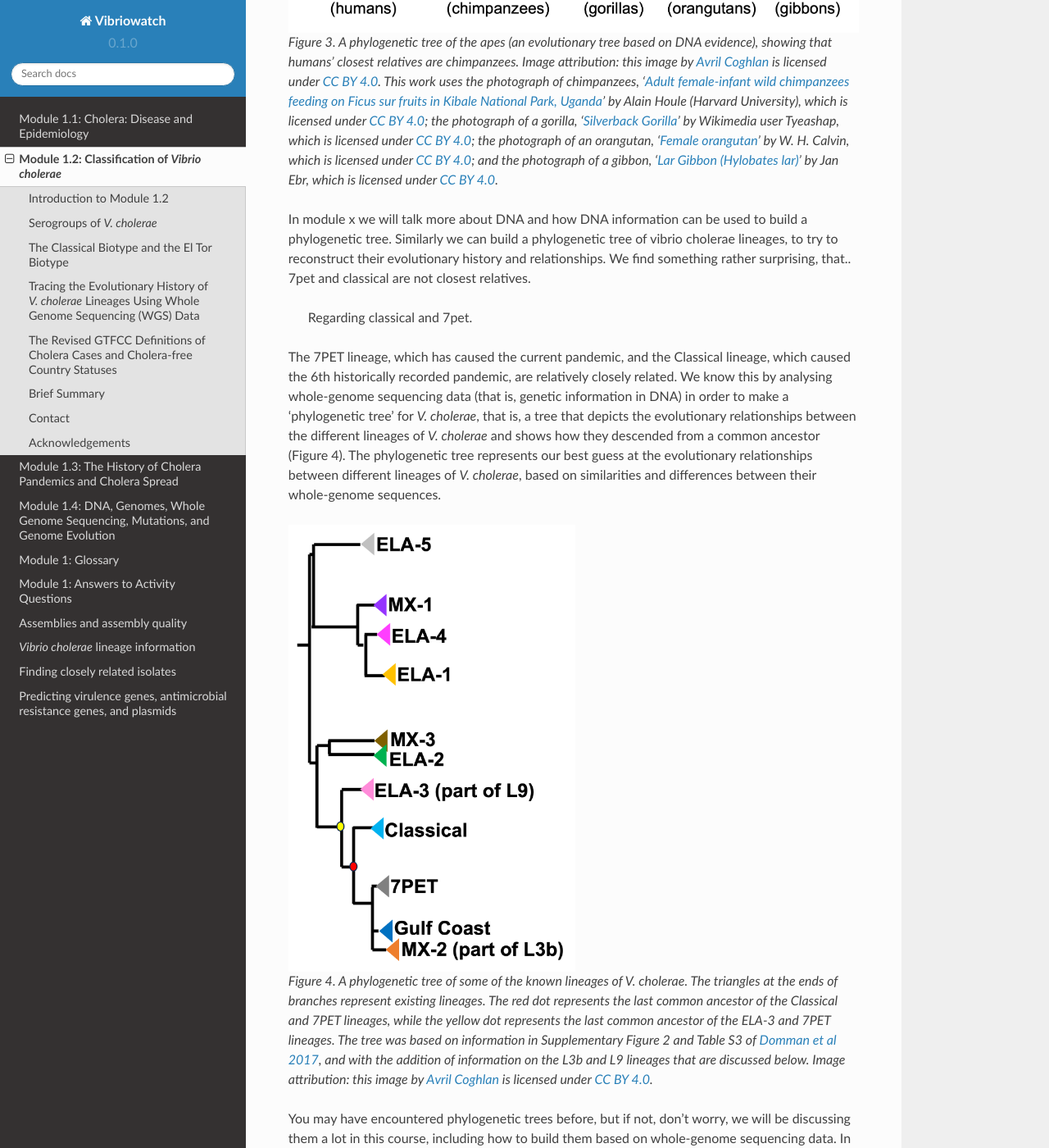
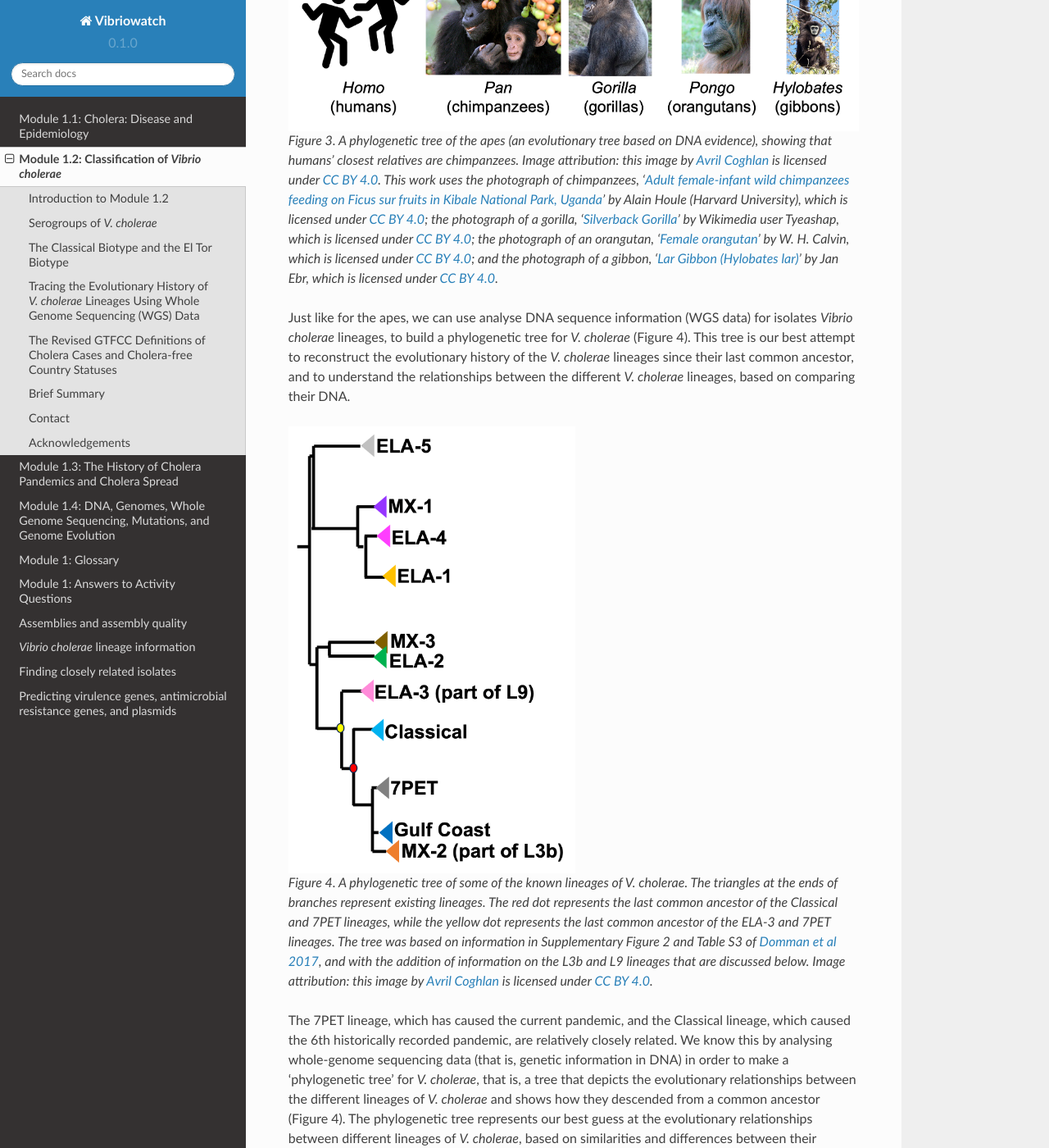
Before and after one commit to avrilcoghlan/cholerabook, a Sphinx documentation site: the page built from docs/source/vibriogenomes2.rst, in a window 1280 px wide and 1400 px high, scrolled down 3983 px. Shown: the whole window at 82% size. Built offline with Sphinx 7.4.7 and the Read the Docs theme 2.0.0, drawn with Linux system fonts in a browser that asks for light colours; some of the changed text lies outside the part shown.

Commit message:
Update vibriogenomes2.rst

```diff
--- a/docs/source/vibriogenomes2.rst
+++ b/docs/source/vibriogenomes2.rst
@@ -148,8 +148,15 @@
 You have probably heard of the famous evolutionary biologist Charles Darwin, who proposed in his book `'The Descent of Man, and Selection in Relation to Sex'`_ , published
 in 1871, that humans are closely related to chimpanzees and other great apes. At the time, this idea caused great controversy among both fellow scientists and the general public.
 However, the hypothesis that humans are closely related to chimpanzees and other great apes has been strongly supported by comparing the complete DNA (that is, *whole
-genome sequence* (WGS) data) of chimpanzees, humans and other great apes, and building a *phylogenetic tree*, that is, a tree that attempts to recover the evolutionary history and
-relationships between the individual species based on genetic differences between their DNA (Figure 3).
+genome sequence* (WGS) data) of chimpanzees, humans and other great apes, and building a *phylogenetic tree*, that is, a tree that attempts to recover the evolutionary history
+of the apes since their last comman ancestor, and to understand the
+relationships between the individual species, based on genetic differences between their DNA (Figure 3).
+Put simply, species that have greatest similarity in their DNA are placed closest in the tree, assuming that they shared a common ancestor most recently.
+Species that have many differences between their DNA are placed further away in the tree, assuming that their last common ancestor was a long time ago.
+In module 1.4 we will talk more about DNA and how DNA information
+can be used to build a phylogenetic tree.
+
+.. _'The Descent of Man, and Selection in Relation to Sex': https://www.gutenberg.org/ebooks/2300
 
 .. figure:: ApesTree.png
   :width: 750
@@ -168,18 +175,9 @@
 
 .. _Lar Gibbon (Hylobates lar): https://en.m.wikipedia.org/wiki/File:Hylobates_lar_245798133.jpg
 
-In module x we will talk more about DNA and how DNA information can be used to build a phylogenetic tree.
-Similarly we can build a phylogenetic tree of vibrio cholerae lineages, to try to reconstruct their evolutionary history and relationships. We find something rather surprising, that.. 7pet and classical are not closest relatives.
- Regarding classical and 7pet.
-
-.. _'The Descent of Man, and Selection in Relation to Sex': https://www.gutenberg.org/ebooks/2300
-
-The 7PET lineage, which has caused the current pandemic, and the Classical lineage, which caused the 6th historically
-recorded pandemic, are relatively closely related. We know this by analysing whole-genome sequencing data (that is, genetic information in DNA) in order to make a 'phylogenetic tree' for *V. cholerae*, that is, a tree that depicts the evolutionary relationships between the different lineages of *V. cholerae* and shows how they descended from a common ancestor (Figure 4).
-The phylogenetic tree represents our best guess at the evolutionary relationships between different lineages of *V. cholerae*, based on similarities and
-differences between their whole-genome sequences.
-
-.. _Domman et al 2017: https://pubmed.ncbi.nlm.nih.gov/29123068/
+Just like for the apes, we can use analyse DNA sequence information (WGS data) for isolates *Vibrio cholerae* lineages, to build a phylogenetic tree for
+*V. cholerae* (Figure 4). This tree is our best attempt to reconstruct the evolutionary history of the *V. cholerae* lineages since their last common
+ancestor, and to understand the relationships between the different *V. cholerae* lineages, based on comparing their DNA.
 
 .. figure:: Lineages_simple.png
   :width: 350
@@ -193,6 +191,13 @@
 .. _Chun et al 2009: https://pubmed.ncbi.nlm.nih.gov/19720995/
 
 .. _Hao et al 2023: https://pubmed.ncbi.nlm.nih.gov/37146742/
+
+.. _Domman et al 2017: https://pubmed.ncbi.nlm.nih.gov/29123068/
+
+The 7PET lineage, which has caused the current pandemic, and the Classical lineage, which caused the 6th historically
+recorded pandemic, are relatively closely related. We know this by analysing whole-genome sequencing data (that is, genetic information in DNA) in order to make a 'phylogenetic tree' for *V. cholerae*, that is, a tree that depicts the evolutionary relationships between the different lineages of *V. cholerae* and shows how they descended from a common ancestor (Figure 4).
+The phylogenetic tree represents our best guess at the evolutionary relationships between different lineages of *V. cholerae*, based on similarities and
+differences between their whole-genome sequences.
 
 .. _Domman et al 2017: https://pubmed.ncbi.nlm.nih.gov/29123068/
 
```
